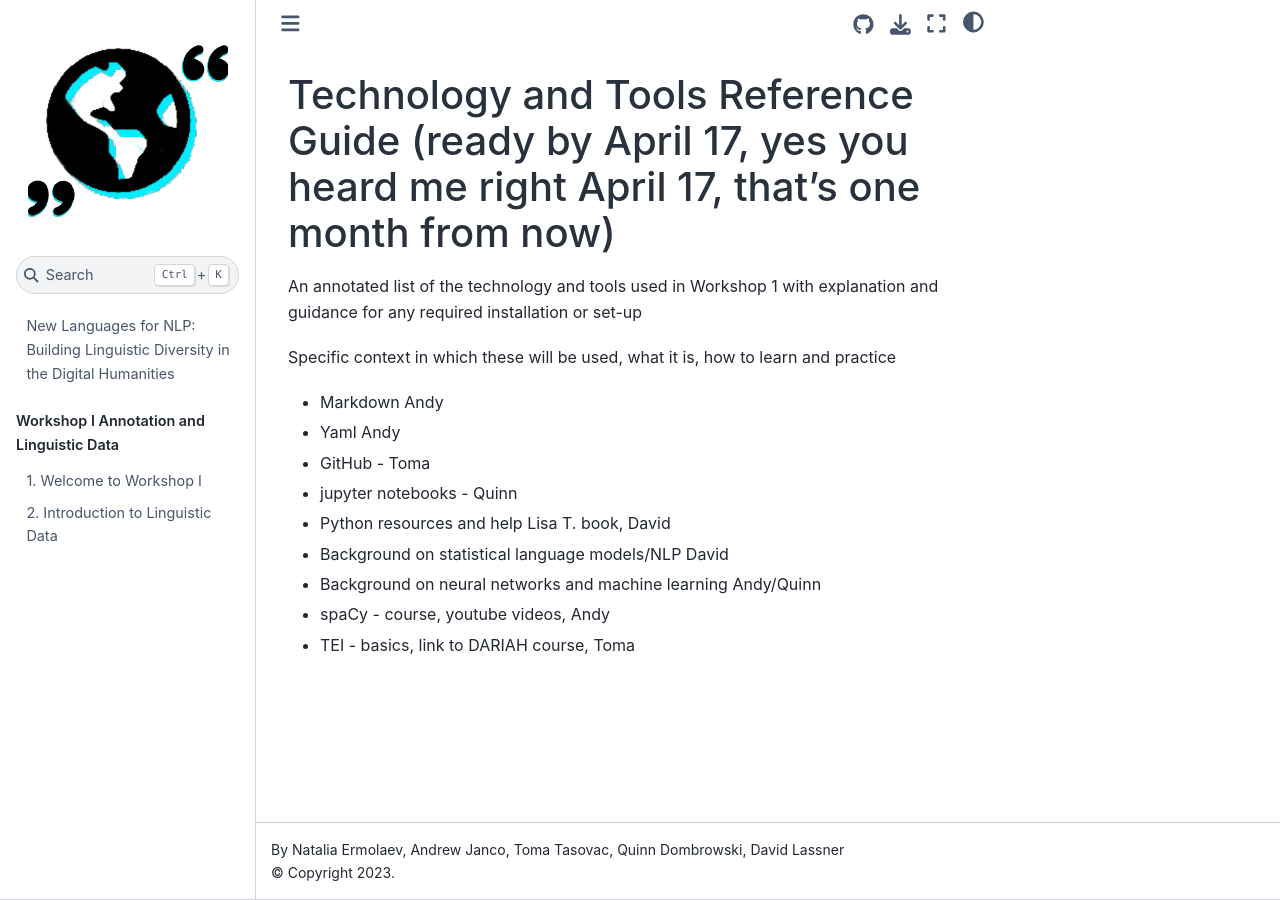
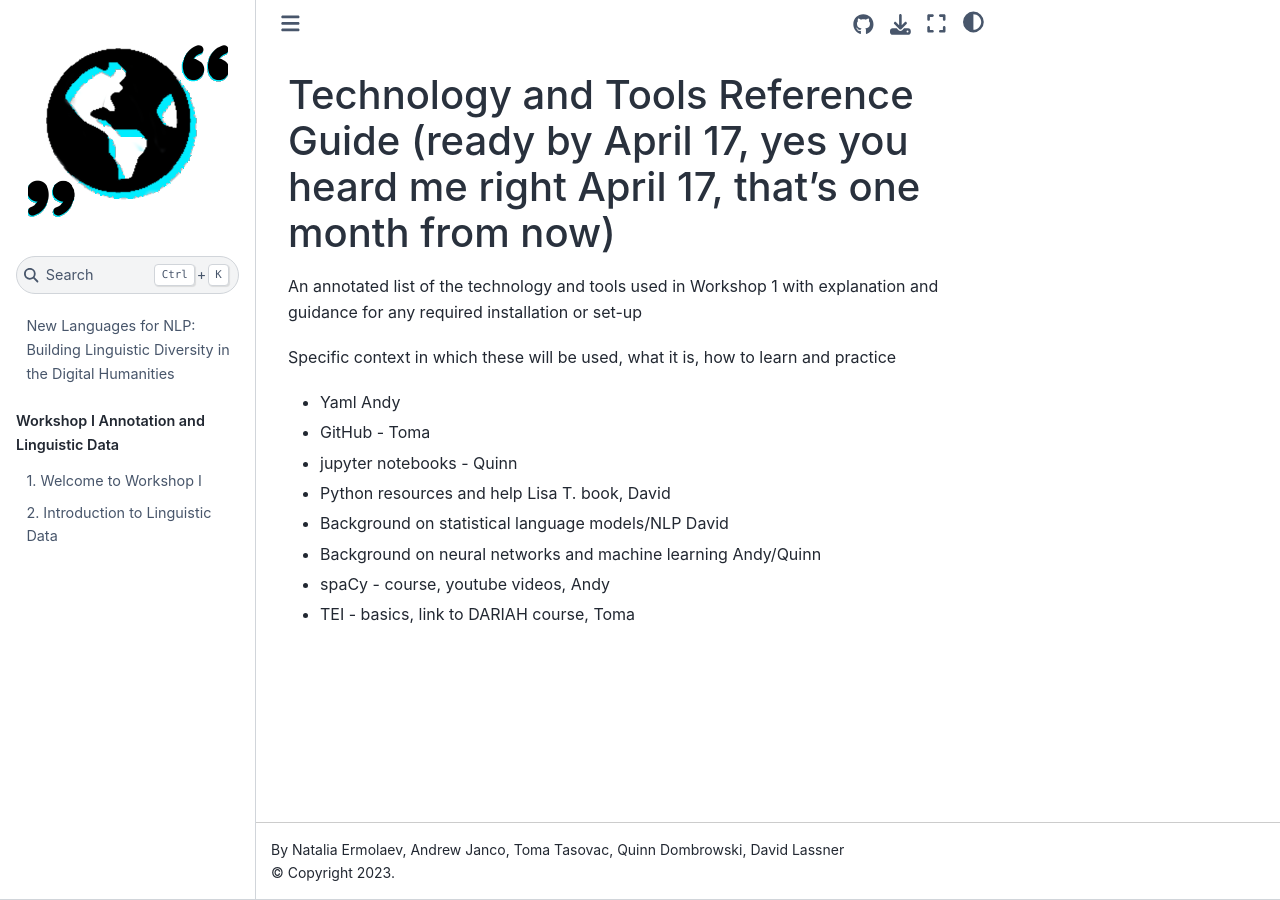
Before and after one commit to New-Languages-for-NLP/course-materials, a Jupyter Book: the page built from core-technologies.md, in a window 1280 px wide. Built offline with Jupyter Book 1.0.4 settings and Sphinx 7.4.7 and the Sphinx Book theme 1.1.4, drawn with Linux system fonts in a browser that asks for light colours.

Commit message:
Update core-technologies.md

```diff
--- a/core-technologies.md
+++ b/core-technologies.md
@@ -5,7 +5,6 @@
 
 
 Specific context in which these will be used, what it is, how to learn and practice
-- Markdown Andy
 - Yaml Andy
 - GitHub - Toma
 - jupyter notebooks - Quinn
```
